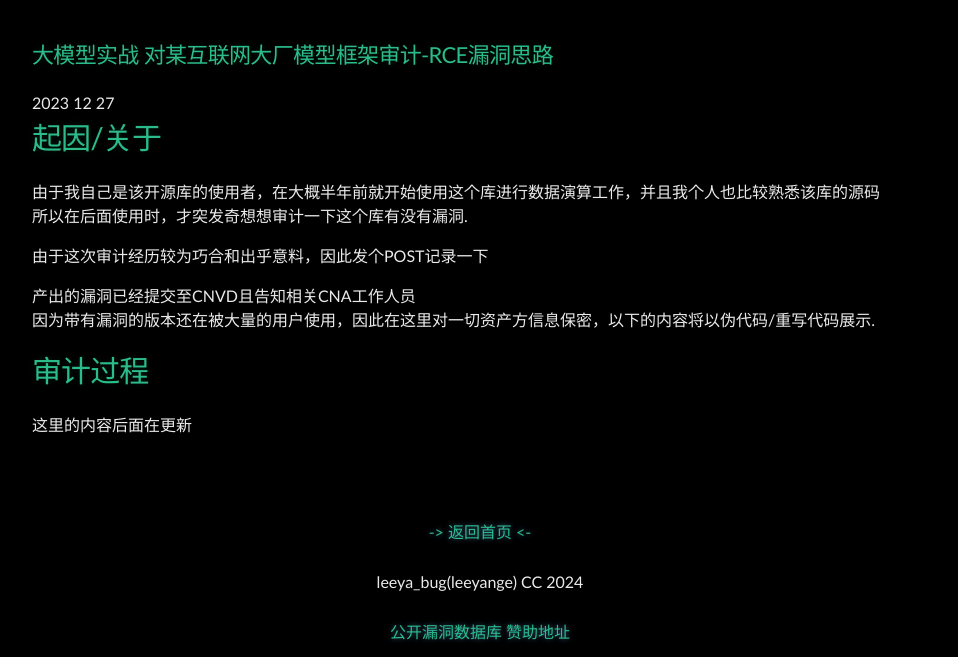
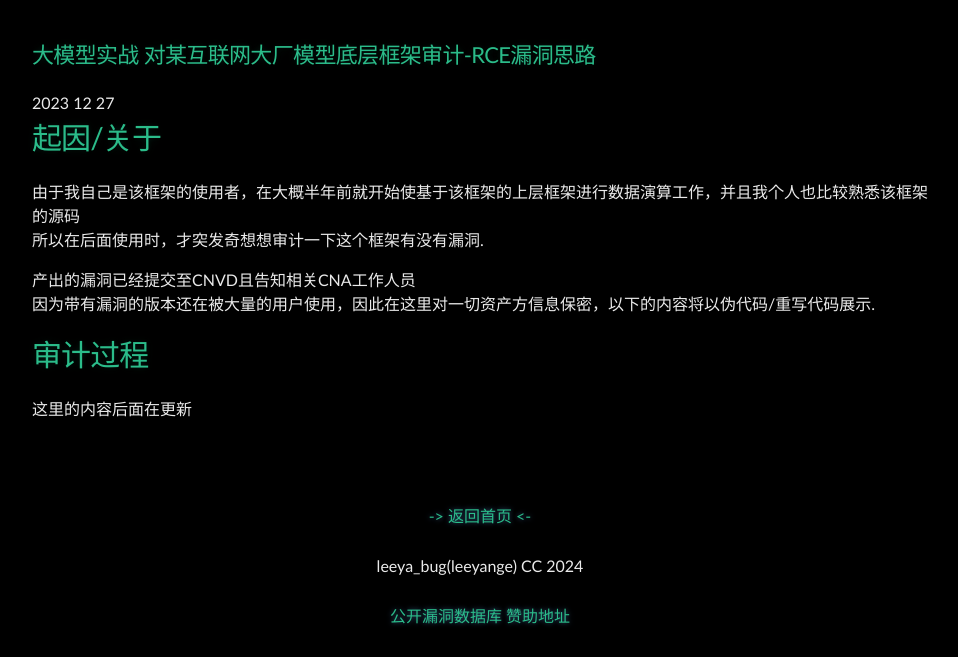
Before and after one commit to Leeyangee/leeyangee.github.io, a Jekyll site: the page built from _posts/2023-12-27-大模型实战 对某互联网大厂模型框架审计-RCE漏洞思路.md, in a window 1280 px wide. Shown: the part 439-1096 px from the top of the page, without its empty margins (160-1118 px from the left). Built offline with Jekyll 4.4.1, drawn with Linux system fonts in a browser that asks for light colours.

Commit message:
Update 2023-12-27-大模型实战 对某互联网大厂模型框架审计-RCE漏洞思路.md

```diff
--- a/_posts/2023-12-27-大模型实战 对某互联网大厂模型框架审计-RCE漏洞思路.md
+++ b/_posts/2023-12-27-大模型实战 对某互联网大厂模型框架审计-RCE漏洞思路.md
@@ -1,14 +1,12 @@
 ---
-title: 大模型实战 对某互联网大厂模型框架审计-RCE漏洞思路
+title: 大模型实战 对某互联网大厂模型底层框架审计-RCE漏洞思路
 published: true
 ---
 
 # [](#header-1)起因/关于
 
-由于我自己是该开源库的使用者，在大概半年前就开始使用这个库进行数据演算工作，并且我个人也比较熟悉该库的源码
-所以在后面使用时，才突发奇想想审计一下这个库有没有漏洞.
-
-由于这次审计经历较为巧合和出乎意料，因此发个POST记录一下
+由于我自己是该框架的使用者，在大概半年前就开始使基于该框架的上层框架进行数据演算工作，并且我个人也比较熟悉该框架的源码
+所以在后面使用时，才突发奇想想审计一下这个框架有没有漏洞.
 
 产出的漏洞已经提交至CNVD且告知相关CNA工作人员
 因为带有漏洞的版本还在被大量的用户使用，因此在这里对一切资产方信息保密，以下的内容将以伪代码/重写代码展示.
```
